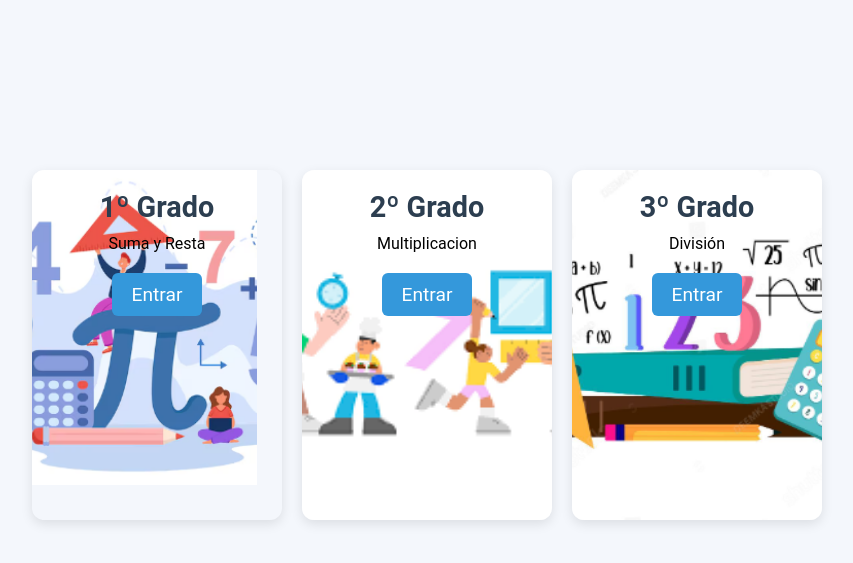
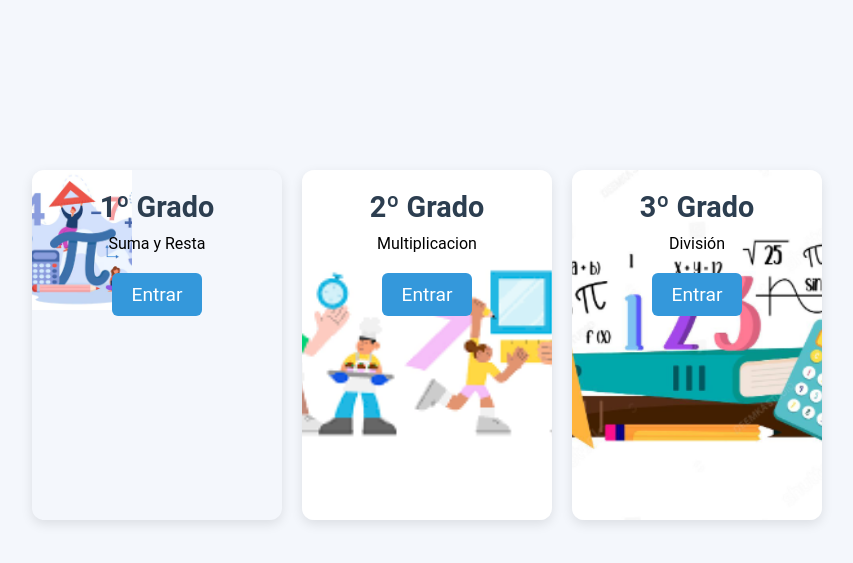
Before and after one commit to Rolan19/la-pagina-mat, a plain HTML site: page index.html in a window 1280 px wide. Shown: the part 179-742 px from the top of the page, without its empty margins (213-1066 px from the left). Drawn offline with Linux system fonts and the light colour scheme.

Commit message:
Update index.html

```diff
--- a/index.html
+++ b/index.html
@@ -51,8 +51,8 @@
             position: absolute;
             top: 0;
             left: 0;
-            width: 90%;
-            height: 90%;
+            width: 40%;
+            height: 40%;
             background-image: url('fresa.png');
             background-size: cover;
             background-position: center;
```
